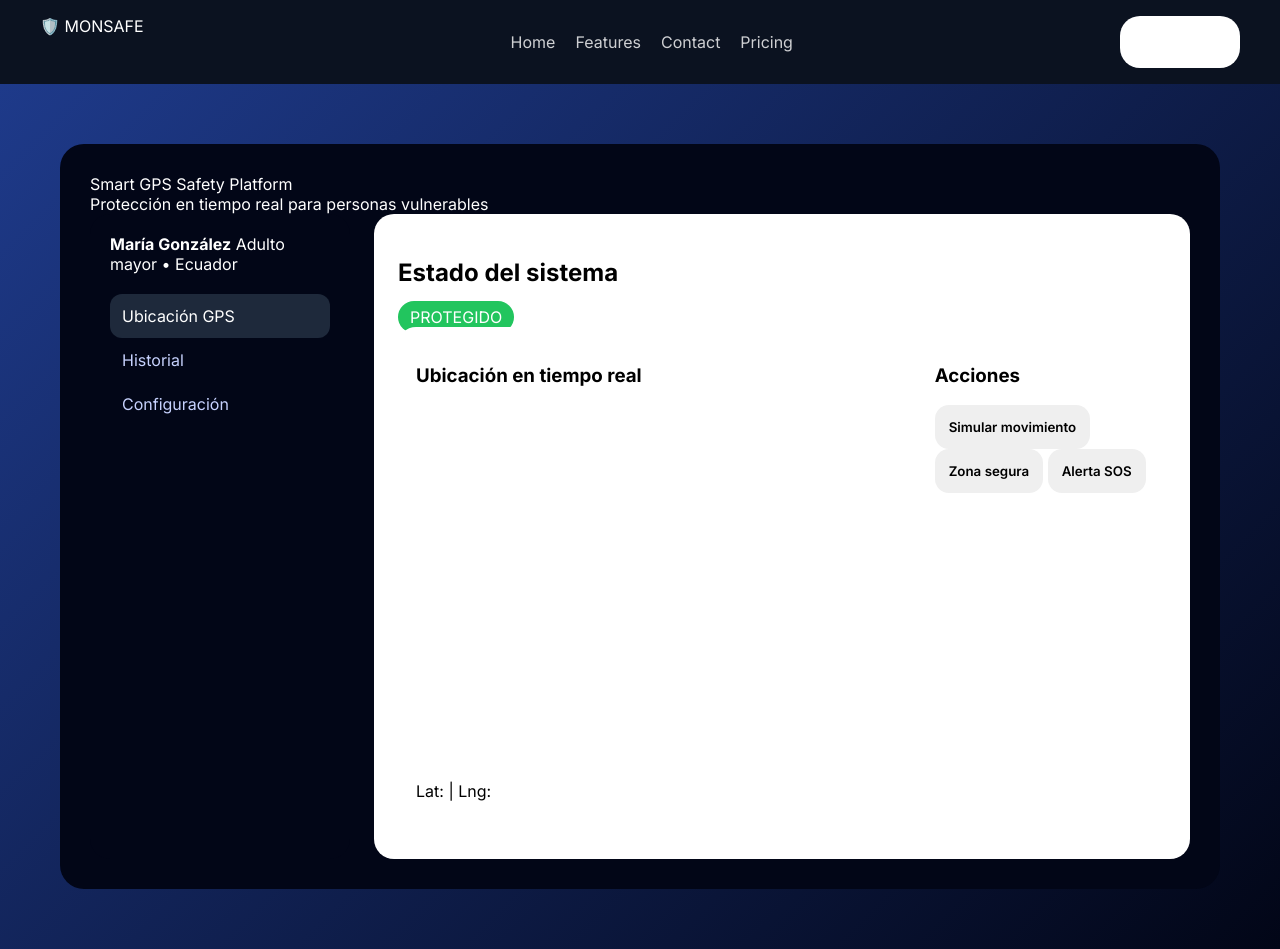
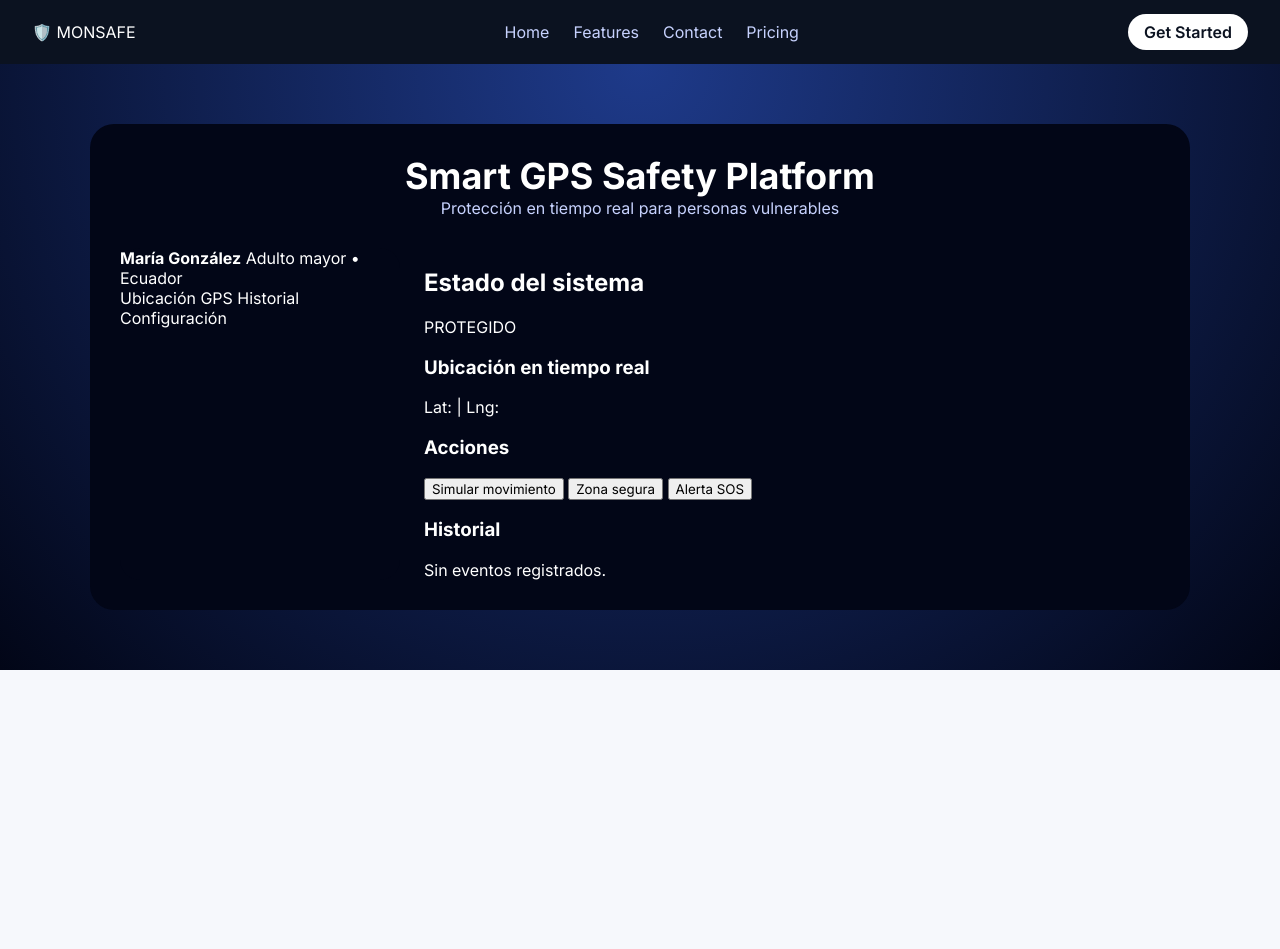
Before and after one commit to emyzuri/MonSafe, a plain HTML site: page index.html in a window 1280 px wide. After the commit the page ends 800 px from the top, so only its background shows below. Drawn offline with Linux system fonts and the light colour scheme.

Commit message:
Refactor CSS styles and variables for consistency
Updated CSS variables and styles for various components, including navbar, hero section, and dashboard layout. Removed unused styles and adjusted paddings and colors for better visual consistency.

```diff
--- a/style.css
+++ b/style.css
@@ -1,20 +1,24 @@
 :root{
+  --bg:#f6f8fc;
   --dark:#0b1220;
+  --card:#ffffff;
   --primary:#4f46e5;
-  --success:#22c55e;
+  --secondary:#22c55e;
   --danger:#ef4444;
-  --bg:#f6f8fc;
-  --card:#ffffff;
+  --text:#0f172a;
+  --muted:#6b7280;
+  --border:#e5e7eb;
 }
 
 *{
   box-sizing:border-box;
-  font-family:'Inter', sans-serif;
+  font-family:'Inter',sans-serif;
 }
 
 body{
   margin:0;
   background:var(--bg);
+  color:var(--text);
 }
 
 /* NAVBAR */
@@ -22,28 +26,28 @@ nav{
   background:var(--dark);
   color:white;
   display:flex;
+  align-items:center;
   justify-content:space-between;
-  padding:16px 40px;
+  padding:14px 32px;
 }
 
 nav ul{
+  list-style:none;
   display:flex;
-  gap:20px;
-  list-style:none;
+  gap:24px;
+  margin:0;
 }
 
 nav li{
   cursor:pointer;
-  opacity:.8;
+  color:#c7d2fe;
 }
 
-nav li:hover{
-  opacity:1;
-}
+nav li:hover{color:white}
 
 .btn-start{
   background:white;
-  border:none;
+  color:var(--dark);
   padding:8px 16px;
   border-radius:20px;
   font-weight:600;
@@ -51,109 +55,30 @@ nav li:hover{
 
 /* HERO */
 .hero{
-  padding:60px;
-  background:linear-gradient(135deg,#1e3a8a,#020617);
+  background:radial-gradient(circle at top,#1e3a8a,#020617);
   color:white;
+  padding:60px 40px;
 }
 
 .hero-box{
+  max-width:1100px;
+  margin:auto;
   background:#020617;
+  border-radius:24px;
   padding:30px;
-  border-radius:24px;
 }
 
+.hero-title{text-align:center;font-size:36px;font-weight:700}
+.hero-sub{text-align:center;color:#c7d2fe;margin-bottom:30px}
+
+/* DASHBOARD */
 .dashboard{
   display:grid;
-  grid-template-columns:260px 1fr;
+  grid-template-columns:280px 1fr;
   gap:24px;
 }
 
-/* SIDEBAR */
 .sidebar{
   background:#020617;
-  padding:20px;
   border-radius:20px;
-}
-
-.sidebar a{
-  display:block;
-  padding:12px;
-  color:#c7d2fe;
-  cursor:pointer;
-  border-radius:12px;
-}
-
-.sidebar a.active,
-.sidebar a:hover{
-  background:#1e293b;
-  color:white;
-}
-
-.user-card{
-  margin-bottom:20px;
-}
-
-/* MAIN */
-.main{
-  background:var(--card);
-  border-radius:20px;
-  padding:24px;
-  color:black;
-}
-
-.status span{
-  background:var(--success);
-  color:white;
-  padding:6px 12px;
-  border-radius:20px;
-}
-
-/* CARDS */
-.grid{
-  display:grid;
-  grid-template-columns:2fr 1fr;
-  gap:20px;
-}
-
-.card{
-  background:white;
-  padding:18px;
-  border-radius:18px;
-}
-
-#map{
-  height:360px;
-  border-radius:14px;
-}
-
-/* BUTTONS */
-button{
-  border:none;
-  padding:14px;
-  border-radius:14px;
-  font-weight:600;
-  cursor:pointer;
-}
-
-.btn-primary{background:var(--primary);color:white;}
-.btn-success{background:var(--success);color:white;}
-.btn-danger{background:var(--danger);color:white;}
-
-.hidden{display:none;}
-
-/* MODAL */
-.modal{
-  position:fixed;
-  inset:0;
-  background:rgba(0,0,0,.6);
-  display:flex;
-  justify-content:center;
-  align-items:center;
-}
-
-.modal-content{
-  background:white;
-  padding:30px;
-  border-radius:20px;
-  text-align:center;
-}
+  pa
```
